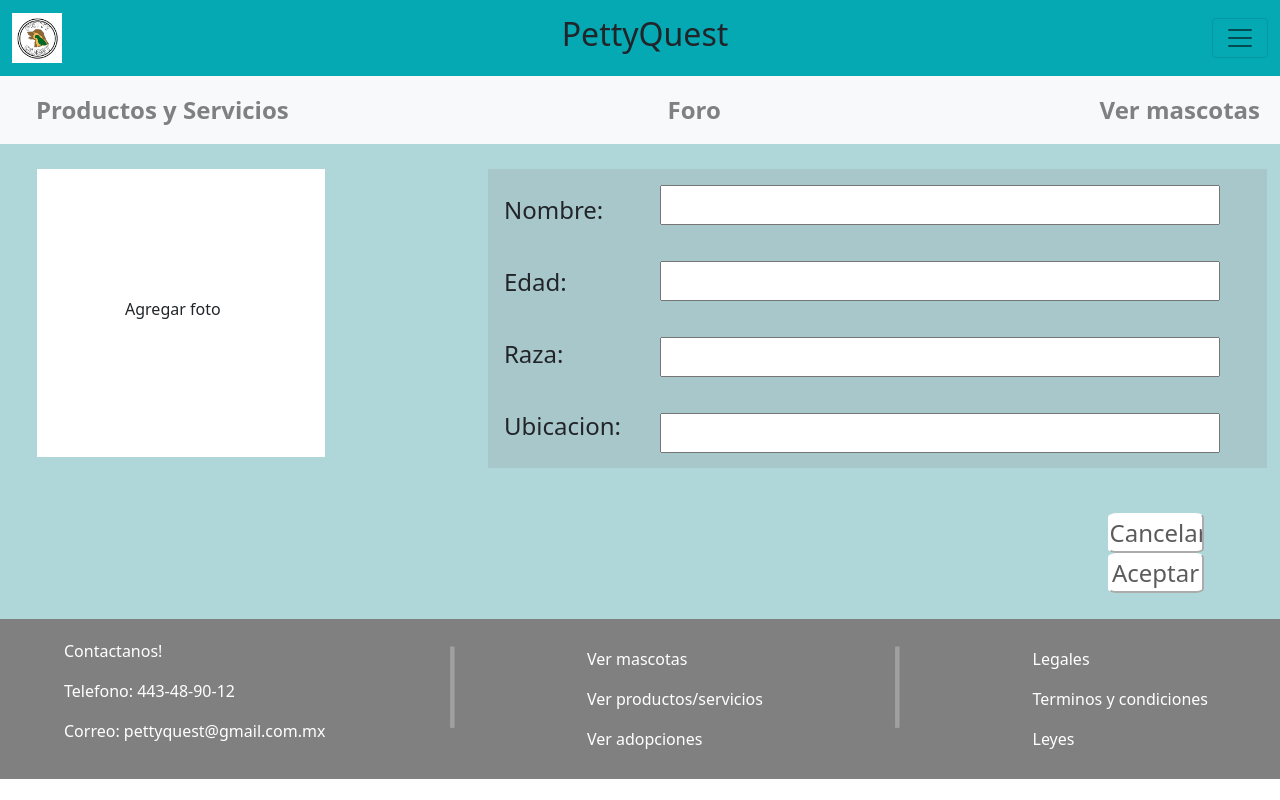
After one commit to MarcoMR4/pettyQuest, a PHP site: page /registro_mascotas.html in a window 1280 px wide. The commit adds this page. Run offline with PHP 8.4, Linux system fonts and the light colour scheme.

Commit message:
Registro de mascotas

```diff
--- a/index.css
+++ b/index.css
@@ -39,9 +39,9 @@ main {
 }
 
 .botones li {
-    font-size: large;
+    font-size: x-large;
     font-weight: bold;
-    font-style: inherit;
+    font-style: initial;
     color: rgb(190, 190, 190);
 }
 
--- /dev/null
+++ b/registro_mascotas.css
@@ -0,0 +1,66 @@
+.contenido{
+    display: absolute;
+
+    width: auto;
+}
+
+.contenido2{
+    display: flex;
+}
+
+.foto{
+    display: flex;
+    height: 18rem;
+    width: 18rem;
+    background-color: white;
+    margin-left: 2%;
+    margin-top: 2%;
+    margin-bottom: 2%;
+    margin-right: 13%;
+
+}
+
+.foto,h3{
+    align-items: center;
+    padding-left: 7%;
+}
+
+.informacion{
+display: flex;
+background-color: #A8C7CA;
+height: 50%;
+width: 62%;
+margin-top: 2%;
+margin-bottom: 3%;
+font-size: x-large;
+}
+.lab{
+    margin-left: 2%;
+    margin-right: 5%;
+    margin-top: 2.9%;
+    margin-bottom: 2%;
+}
+.inp input{
+    width: 35rem;
+}
+.inp{
+    margin-top: 2%;
+    margin-bottom: 2%;
+}
+
+.btn{
+    height: auto;
+    margin-left: 81.3%;
+    margin-bottom: 2rem;
+}
+.btn input{
+    height: 2.5rem;
+    width: 6rem;
+    background-color: white;
+    border-color: white;
+
+    border-radius: 10%;
+    color: rgb(92, 91, 91);
+    font-size: x-large;
+    margin-left: 10px;
+}
--- /dev/null
+++ b/registro_mascotas.html
@@ -0,0 +1,160 @@
+<!DOCTYPE html>
+<html lang="en">
+
+<head>
+    <meta charset="UTF-8">
+    <meta http-equiv="X-UA-Compatible" content="IE=edge">
+    <meta name="viewport" content="width=device-width, initial-scale=1.0">
+    <title>Registro de mascotas</title>
+    <link rel="stylesheet" href="index.css">
+    <link href="https://cdn.jsdelivr.net/npm/bootstrap@5.1.3/dist/css/bootstrap.min.css" rel="stylesheet"
+        integrity="sha384-1BmE4kWBq78iYhFldvKuhfTAU6auU8tT94WrHftjDbrCEXSU1oBoqyl2QvZ6jIW3" crossorigin="anonymous">
+    <script src="https://cdn.jsdelivr.net/npm/bootstrap@5.1.3/dist/js/bootstrap.bundle.min.js"
+        integrity="sha384-ka7Sk0Gln4gmtz2MlQnikT1wXgYsOg+OMhuP+IlRH9sENBO0LRn5q+8nbTov4+1p"
+        crossorigin="anonymous"></script>
+    <link rel="stylesheet" href="registro_mascotas.css">
+
+</head>
+
+<body>
+
+    <header class="encabezado sticky-top">
+        <nav class="navbar navbar-light nav-color overflow-auto">
+            <div class="container-fluid d-flex">
+                <a class="navbar-brand d-flex" href="index.html">
+                    <img src="img/Logo/Final.png" alt="logo" width="50" height="50">
+                </a>
+                <h1 class="nombre">PettyQuest</h1>
+                <button class="navbar-toggler" type="button" data-bs-toggle="offcanvas"
+                    data-bs-target="#offcanvasNavbar" aria-controls="offcanvasNavbar">
+                    <span class="navbar-toggler-icon"></span>
+                </button>
+
+                <!--Ventana desplegable-->
+
+                <div class="offcanvas offcanvas-end modmenu" tabindex="-1" id="offcanvasNavbar"
+                    aria-labelledby="offcanvasNavbarLabel">
+                    <div class="offcanvas-header">
+                        <h5 class="offcanvas-title" id="offcanvasNavbarLabel">Menu</h5>
+                        <button type="button" class="btn-close text-reset" data-bs-dismiss="offcanvas"
+                            aria-label="Close"></button>
+                    </div>
+
+                    <div class="offcanvas-body">
+
+                        <ul class="navbar-nav justify-content-end flex-grow-1 pe-3">
+                            <li class="nav-item">
+                                <a class="nav-link active" aria-current="page" href="#">Iniciar sesion</a>
+                            </li>
+                            <li class="nav-item">
+                                <a class="nav-link active" href="#">Registro</a>
+                            </li>
+                        </ul>
+
+                    </div>
+
+                </div>
+            </div>
+        </nav>
+
+        <!-- Submenu con botones -->
+
+        <nav class="navbar navbar-expand-lg navbar-light bg-light">
+            <div class="container-fluid">
+                <a class="navbar-brand" href="#"></a>
+                <button class="navbar-toggler" type="button" data-bs-toggle="collapse" data-bs-target="#navbarNav"
+                    aria-controls="navbarNav" aria-expanded="false" aria-label="Toggle navigation">
+                    <span class="navbar-toggler-icon"></span>
+                </button>
+                <div class="collapse navbar-collapse centrar" id="navbarNav">
+                    <ul class="navbar-nav botones">
+                        <li class="nav-item">
+                            <a style="color:gray" class="nav-link active" aria-current="page" href="#">Productos y
+                                Servicios</a>
+                        </li>
+                        <li class="nav-item">
+                            <a style="color:gray" class="nav-link active" href="#">Foro</a>
+                        </li>
+                        <li class="nav-item">
+                            <a style="color:gray" class="nav-link active" href="#">Ver mascotas</a>
+                        </li>
+                    </ul>
+                </div>
+            </div>
+        </nav>
+
+    </header>
+
+    <!-- Contenido -->
+
+    <main class="container-fluid">
+        <div class="contenido">
+            <div class="contenido2">
+                <div class="foto">
+                    <h6>Agregar foto</h6>
+                    <img src="" alt="" id="idFotoMas">
+                </div>
+                <div class="informacion">
+                    <div class="lab">
+                        <label for="idNombre">Nombre:</label>
+                        <br><br>
+                        <label for="idEdad">Edad:</label>
+                        <br><br>
+                        <label for="idRaza">Raza:</label>
+                        <br><br>
+                        <label for="idUbicacion">Ubicacion:</label>
+                    </div>
+                    <div class="inp">
+                        <input type="text" id="idNombre">
+                        <br><br>
+                        <input type="text" id="idEdad">
+                        <br><br>
+                        <input type="text" id="idRaza">
+                        <br><br>
+                        <input type="text" id="idUbicacion">
+                    </div>
+                </div>
+            </div>
+            <div class="btn">
+                <input type="button" value="Cancelar">
+                <input type="submit" value="Aceptar">
+            </div>
+
+        </div>
+    </main>
+
+    <!-- Pie de pagina -->
+
+    <footer class="navbar-expand-lg piePagina">
+
+        <div class="pie">
+            <div class="centrar">
+                <ul class="navbar-nav piePag">
+                    <li class="nav-item pieCuadro borde-der">
+                        <p>Contactanos!</p>
+                        <p>Telefono: 443-48-90-12</p>
+                        <p>Correo: pettyquest@gmail.com.mx</p>
+                    </li>
+                    <hr class="separar">
+                    <li class="nav-item pieCuadro borde-der">
+                        <a class="nav-link active" href="#" style="color:white;">Ver mascotas</a>
+                        <a class="nav-link active" href="#" style="color:white;">Ver productos/servicios</a>
+                        <a class="nav-link active" href="#" style="color:white;">Ver adopciones</a>
+                    </li>
+                    <hr class="separar">
+                    <li class="nav-item pieCuadro">
+                        <a class="nav-link active" href="#" style="color:white;">Legales</a>
+                        <a class="nav-link active" href="#" style="color:white;">Terminos y condiciones</a>
+                        <a class="nav-link active" href="#" style="color:white;">Leyes</a>
+                    </li>
+                </ul>
+            </div>
+        </div>
+        </div>
+
+    </footer>
+
+
+</body>
+
+</html>
```
